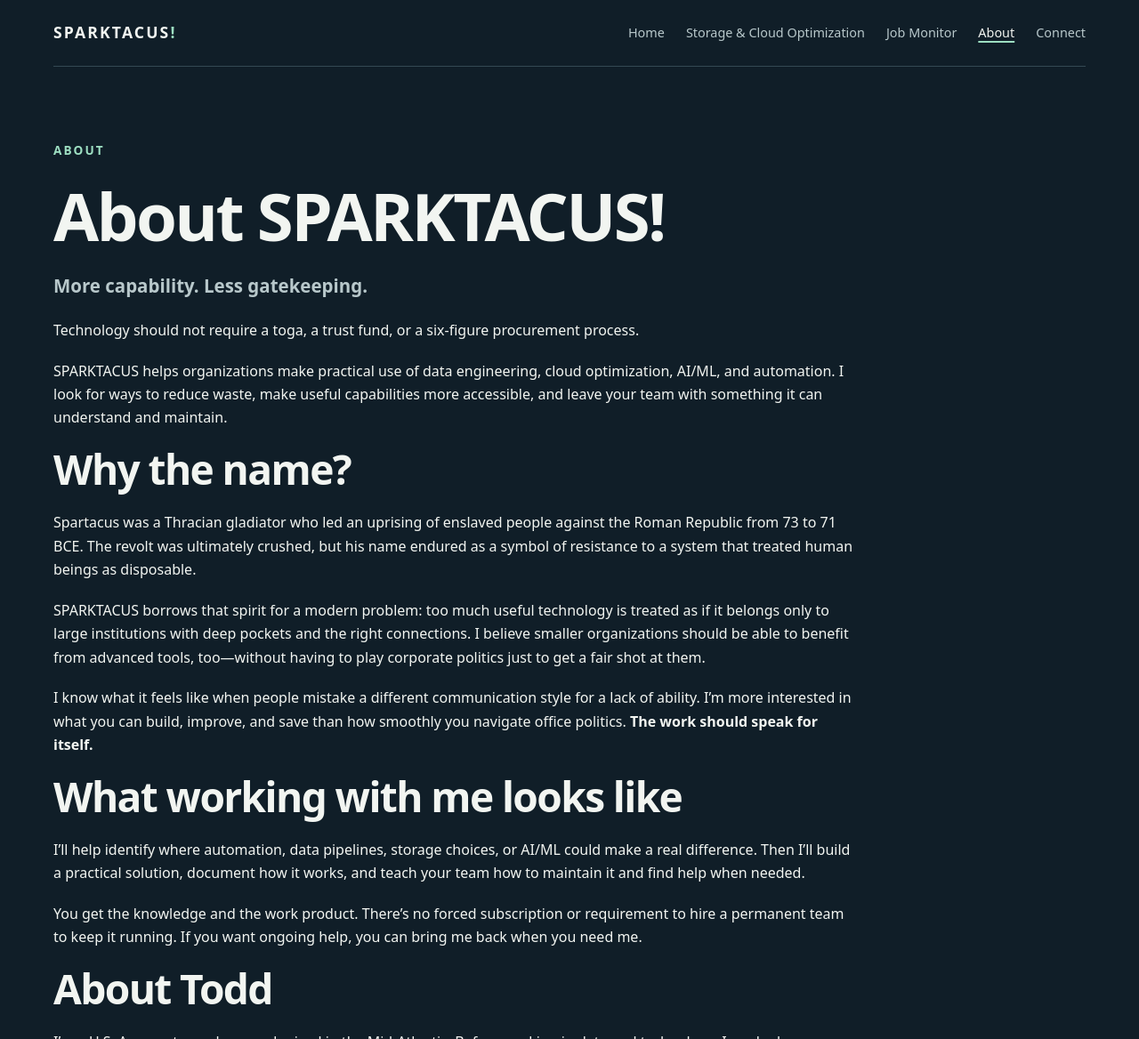
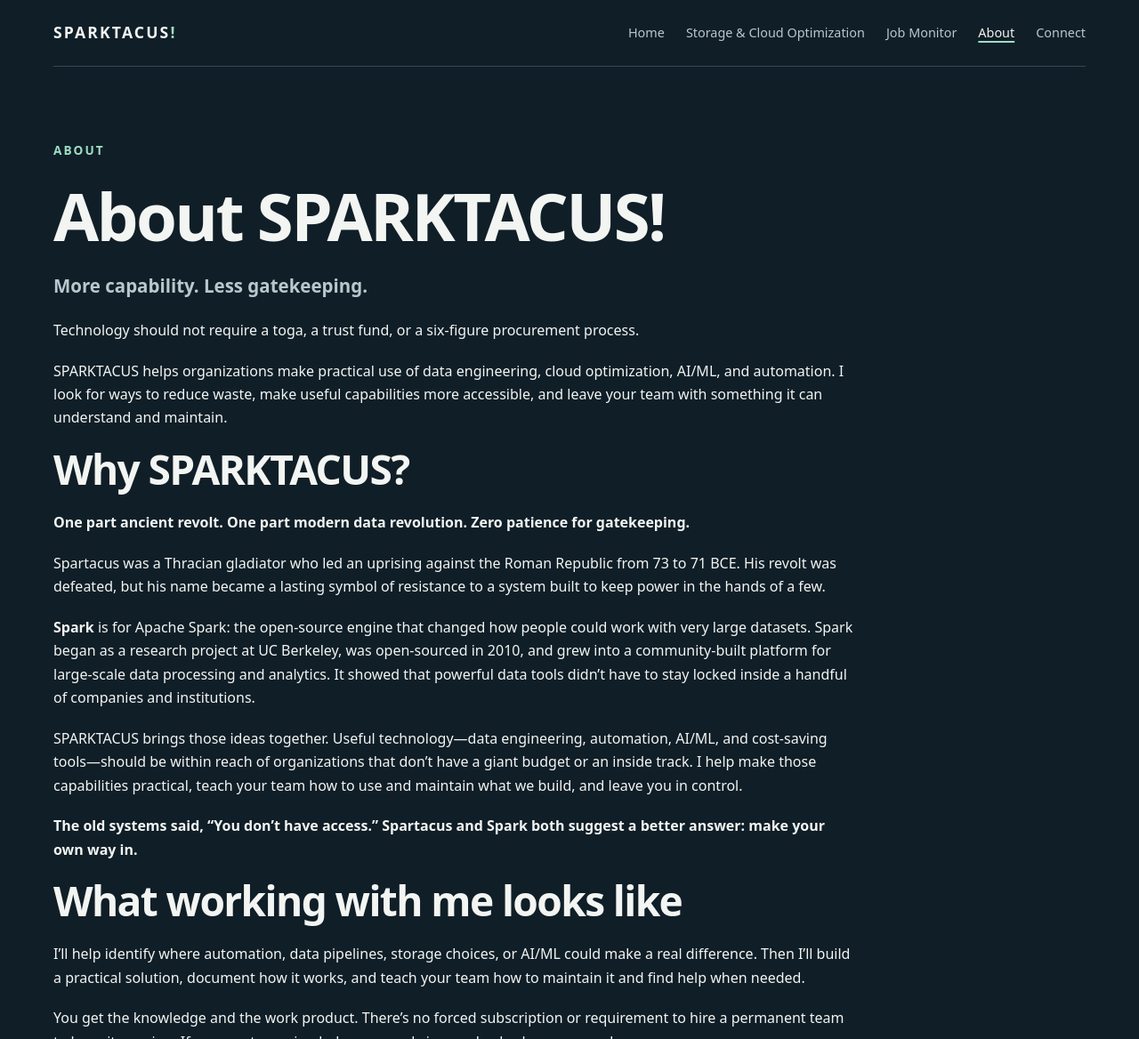
Before and after one commit to marinertt/marinertt.github.io, a plain HTML site: page about/index.html in a window 1280 px wide. Shown: the top 1168 px of the page at 89% size. Drawn offline with Linux system fonts and the light colour scheme.

Commit message:
Update SPARKTACUS About story
Co-authored-by: Copilot <223556219+Copilot@users.noreply.github.com>

```diff
--- a/about/index.html
+++ b/about/index.html
@@ -1,7 +1,7 @@
 <!doctype html>
 <html lang="en"><head><meta charset="utf-8"><meta name="viewport" content="width=device-width, initial-scale=1">
 <title>About SPARKTACUS! | Todd Marino</title>
-<meta name="description" content="Practical data engineering, cloud optimization, AI/ML, and automation with less gatekeeping.">
+<meta name="description" content="Practical data engineering, Apache Spark, cloud optimization, AI/ML, and automation with less gatekeeping.">
 <link rel="canonical" href="https://www.sparktacus.io/about/"><link rel="stylesheet" href="/assets/site.css"><meta name="theme-color" content="#101e28"></head>
 <body><a class="skip" href="#main">Skip to content</a><div class="wrap"><header class="header"><a class="brand" href="/">SPARKTACUS<span>!</span></a><nav aria-label="Main navigation"><a href="/">Home</a><a href="/storage-consulting/">Storage & Cloud Optimization</a><a href="/job-monitor/">Job Monitor</a><a href="/about/" aria-current="page">About</a><a href="/#contact">Connect</a></nav></header>
 <main id="main">
@@ -12,10 +12,12 @@
 <p>Technology should not require a toga, a trust fund, or a six-figure procurement process.</p>
 <p>SPARKTACUS helps organizations make practical use of data engineering, cloud optimization, AI/ML, and automation. I look for ways to reduce waste, make useful capabilities more accessible, and leave your team with something it can understand and maintain.</p>
 <section aria-labelledby="name-title">
-<h2 id="name-title">Why the name?</h2>
-<p>Spartacus was a Thracian gladiator who led an uprising of enslaved people against the Roman Republic from 73 to 71 BCE. The revolt was ultimately crushed, but his name endured as a symbol of resistance to a system that treated human beings as disposable.</p>
-<p>SPARKTACUS borrows that spirit for a modern problem: too much useful technology is treated as if it belongs only to large institutions with deep pockets and the right connections. I believe smaller organizations should be able to benefit from advanced tools, too—without having to play corporate politics just to get a fair shot at them.</p>
-<p>I know what it feels like when people mistake a different communication style for a lack of ability. I’m more interested in what you can build, improve, and save than how smoothly you navigate office politics. <strong>The work should speak for itself.</strong></p>
+<h2 id="name-title">Why SPARKTACUS?</h2>
+<p><strong>One part ancient revolt. One part modern data revolution. Zero patience for gatekeeping.</strong></p>
+<p>Spartacus was a Thracian gladiator who led an uprising against the Roman Republic from 73 to 71 BCE. His revolt was defeated, but his name became a lasting symbol of resistance to a system built to keep power in the hands of a few.</p>
+<p><strong>Spark</strong> is for Apache Spark: the open-source engine that changed how people could work with very large datasets. Spark began as a research project at UC Berkeley, was open-sourced in 2010, and grew into a community-built platform for large-scale data processing and analytics. It showed that powerful data tools didn’t have to stay locked inside a handful of companies and institutions.</p>
+<p>SPARKTACUS brings those ideas together. Useful technology—data engineering, automation, AI/ML, and cost-saving tools—should be within reach of organizations that don’t have a giant budget or an inside track. I help make those capabilities practical, teach your team how to use and maintain what we build, and leave you in control.</p>
+<p><strong>The old systems said, “You don’t have access.” Spartacus and Spark both suggest a better answer: make your own way in.</strong></p>
 </section>
 <section aria-labelledby="working-title">
 <h2 id="working-title">What working with me looks like</h2>
```
Also changed, not shown: 1 other file.
